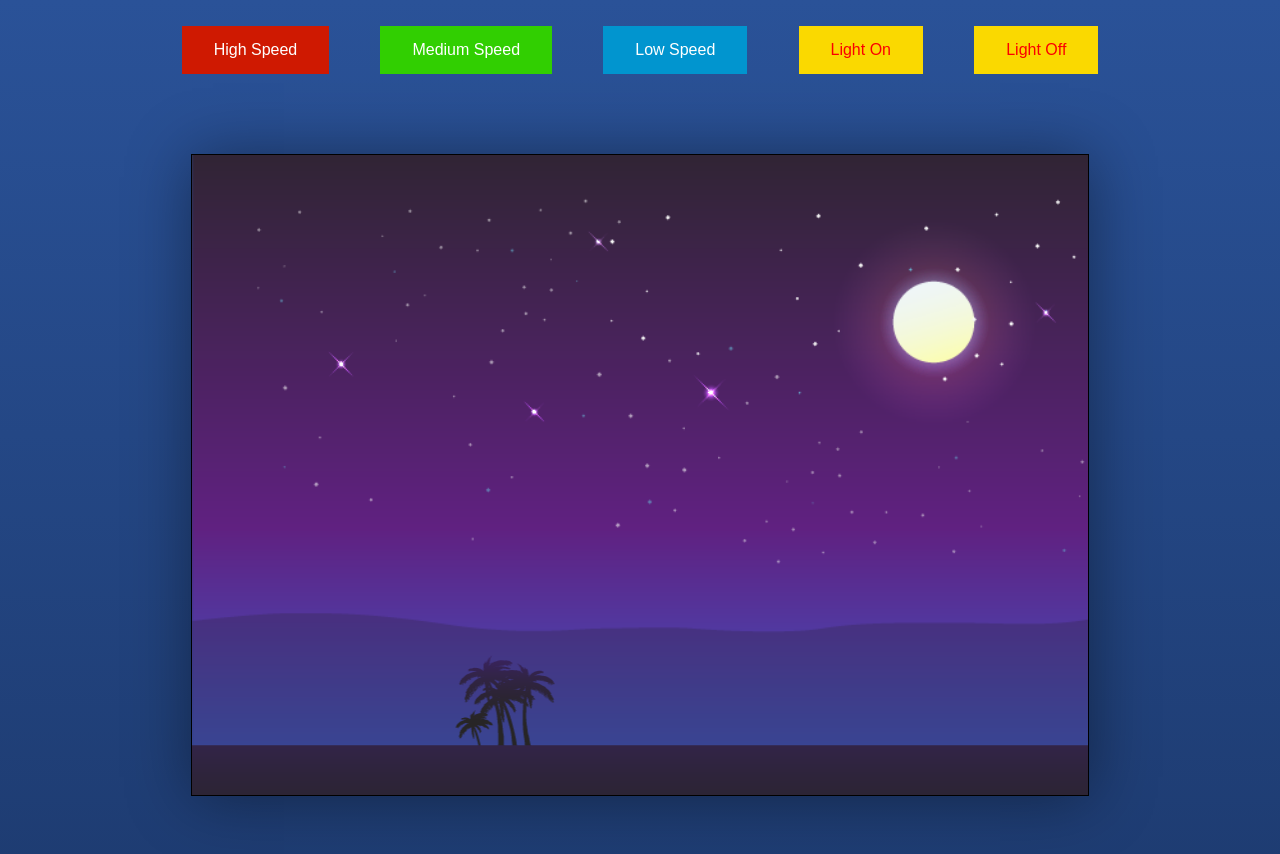
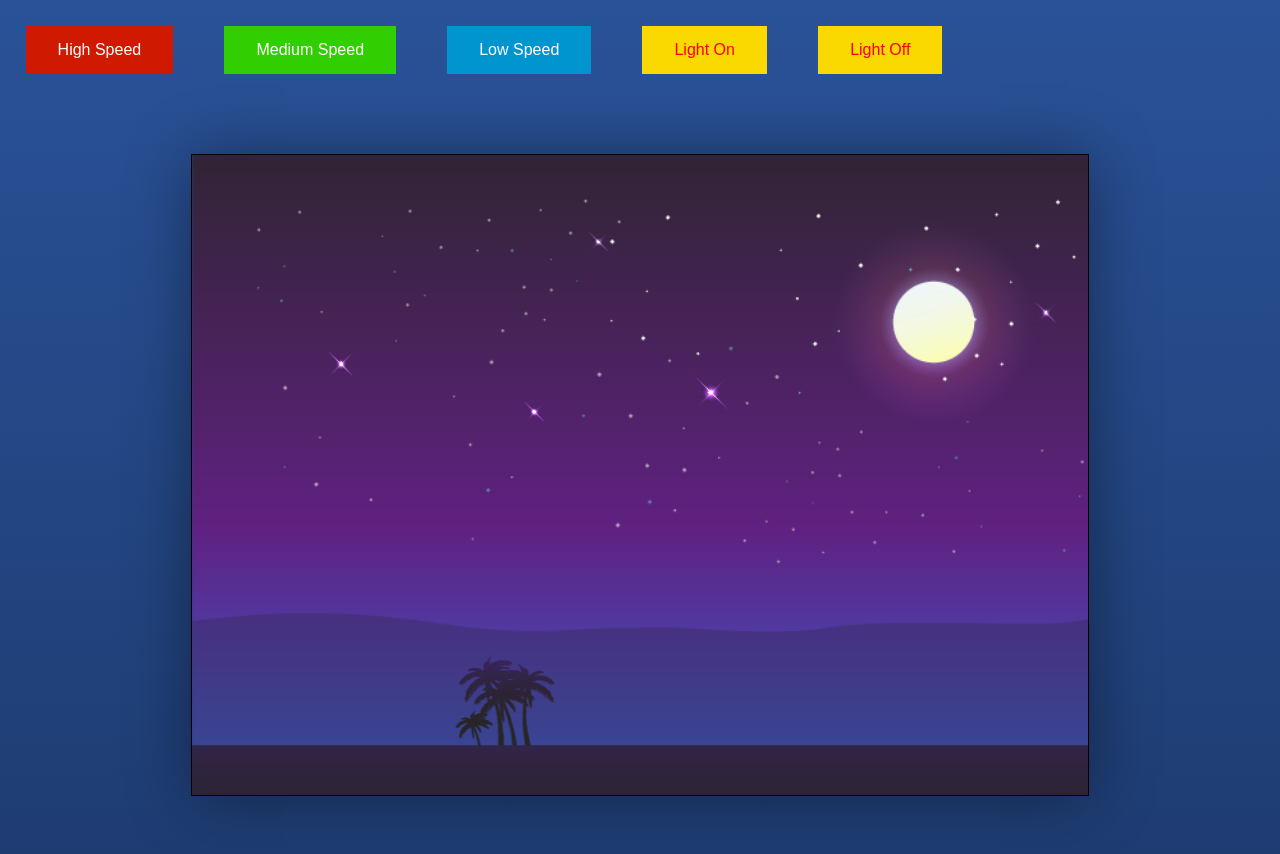
Before and after one commit to erfannasseri/Car_Animation, a React (Create React App) app: page / in a window 1280 px wide. Shown: the top 854 px of the page. Built offline with nearby package versions, Linux system fonts and the light colour scheme.

Commit message:
delete class name c for flex

```diff
--- a/src/App.js
+++ b/src/App.js
@@ -17,7 +17,7 @@ const App = () => {
     return(
     <div>
 
-        <div className="c">
+        <div >
 
                <button className="buttonh" onClick={()=> setSpeed('1.5s')}>High Speed</button>
                <button className="buttonm" onClick={()=> setSpeed('3s')}>Medium Speed</button>
```
